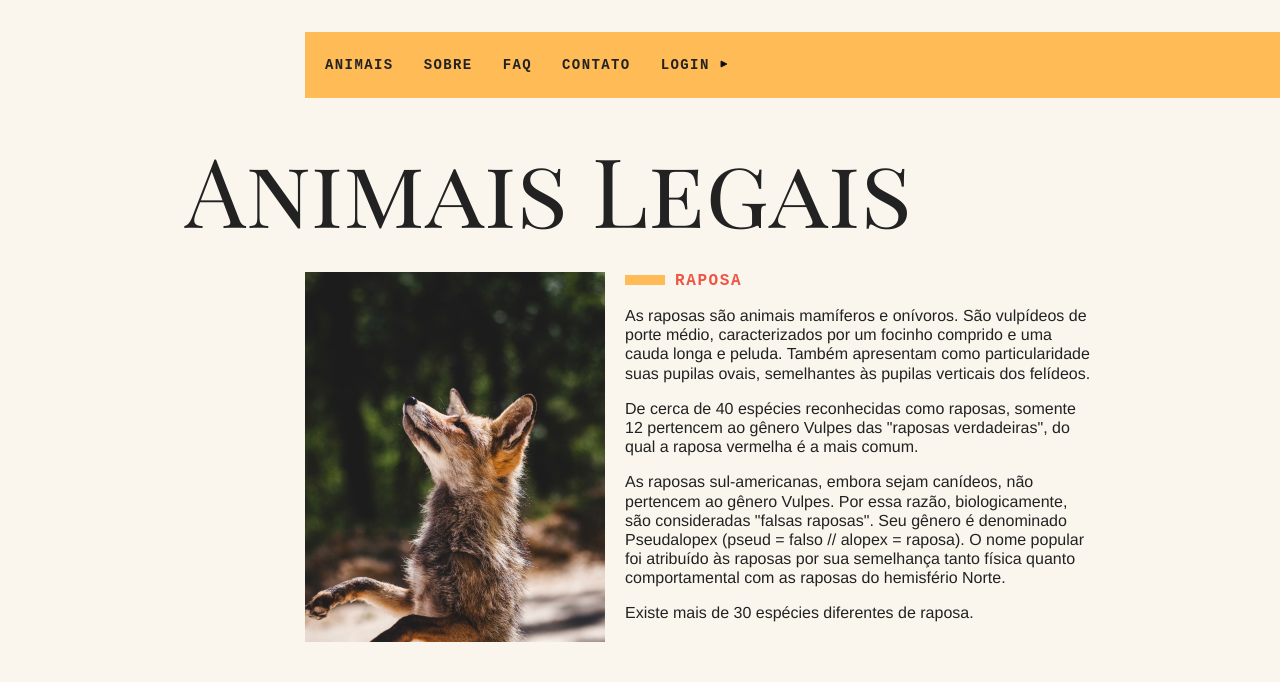
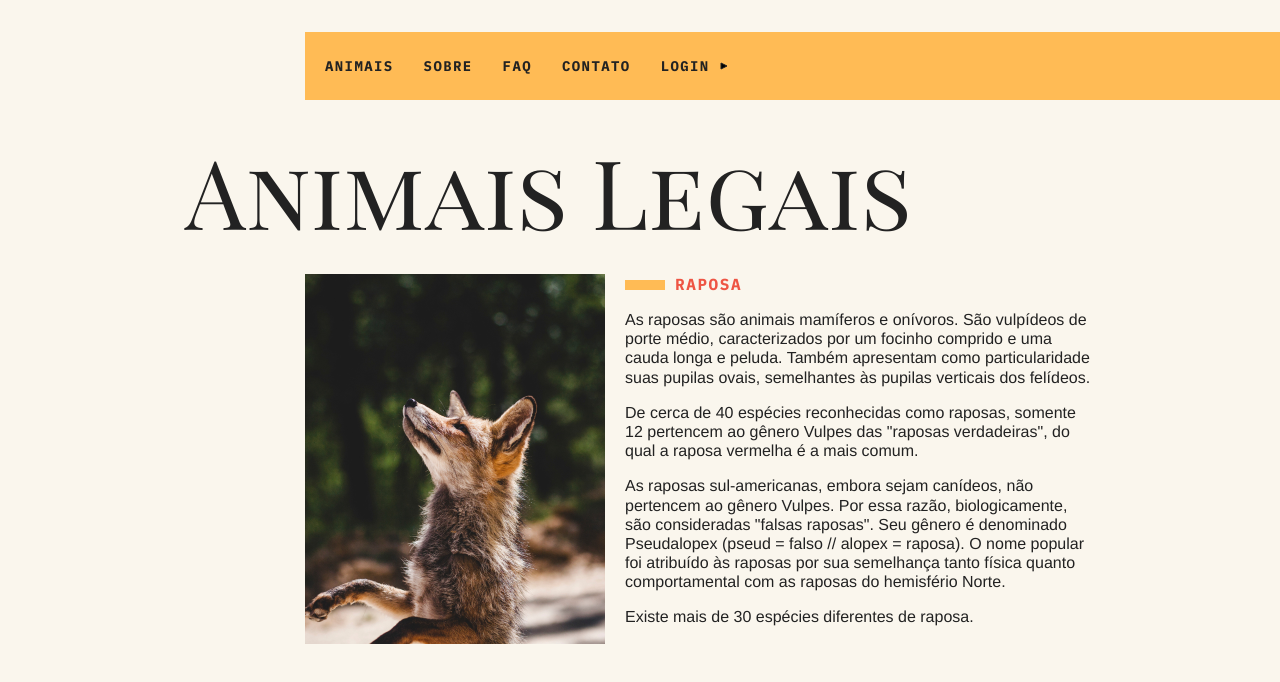
Before and after one commit to muhoracio/animais-legais, a website: page index.html in a window 1280 px wide. Shown: the top 682 px of the page. Drawn offline with Linux system fonts and the light colour scheme; no server answers.

Commit message:
Adicionada a fonte IBM Plex Mono

```diff
--- a/index.html
+++ b/index.html
@@ -6,10 +6,7 @@
       name="viewport"
       content="width=device-width, initial-scale=1.0, shrink-to-fit=no"
     />
-    <link
-      href="https://fonts.googleapis.com/css2?family=Playfair+Display+SC&display=swap"
-      rel="stylesheet"
-    />
+    <link href="https://fonts.googleapis.com/css2?family=IBM+Plex+Mono:wght@700&family=Playfair+Display+SC&display=swap" rel="stylesheet">
     <script>
       document.documentElement.className += " js";
       // Este script adiciona a classe js ao html apenas se o browser estiver com JS ativo
```
